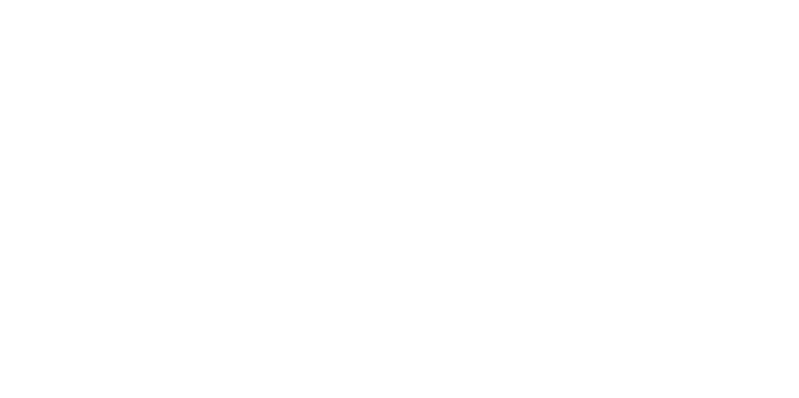
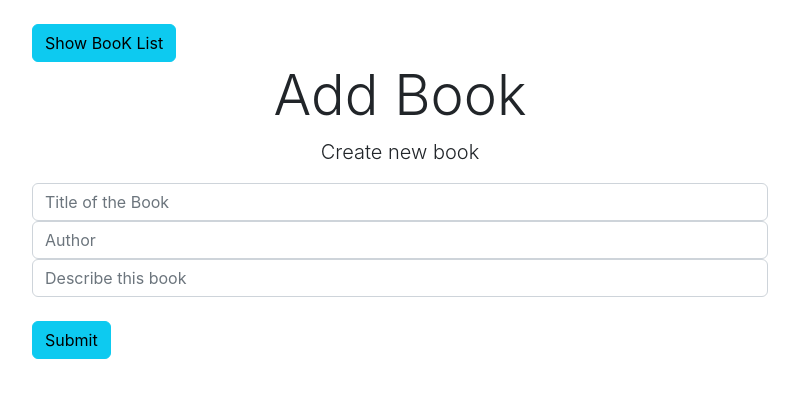
Before and after one commit to vasiliiperfilev/3380-fe-js, a React (Create React App) app: page /3380-fe-js/add in a window 1280 px wide. Before the commit this address had no page. Shown: the top 398 px of the page, without its empty margins (240-1039 px from the left). Built offline with nearby package versions, Linux system fonts and the light colour scheme.

Commit message:
Deploy cahnges

```diff
--- a/package.json
+++ b/package.json
@@ -2,6 +2,7 @@
   "name": "frontend",
   "version": "0.1.0",
   "private": true,
+  "homepage": "https://vasiliiperfilev.github.io/3380-fe-js/",
   "dependencies": {
     "@testing-library/jest-dom": "^5.16.4",
     "@testing-library/react": "^13.3.0",
@@ -16,6 +17,8 @@
     "web-vitals": "^2.1.4"
   },
   "scripts": {
+    "predeploy": "npm run build",
+    "deploy": "gh-pages -d build",
     "start": "react-scripts start",
     "build": "react-scripts build",
     "test": "react-scripts test",
@@ -38,5 +41,8 @@
       "last 1 firefox version",
       "last 1 safari version"
     ]
+  },
+  "devDependencies": {
+    "gh-pages": "^6.0.0"
   }
 }
--- a/src/App.js
+++ b/src/App.js
@@ -8,8 +8,8 @@ export default function App() {
   return (
     <BrowserRouter>
       <Routes>
-        <Route path="/" exact element={<Home />} />
-        <Route path="/add" element={<BookForm />} />
+        <Route path="/3380-fe-js" exact element={<Home />} />
+        <Route path="/3380-fe-js/add" element={<BookForm />} />
       </Routes>
     </BrowserRouter>
   );
```
Also changed, not shown: 2 other files (tests, documents, lock files or other folders).
